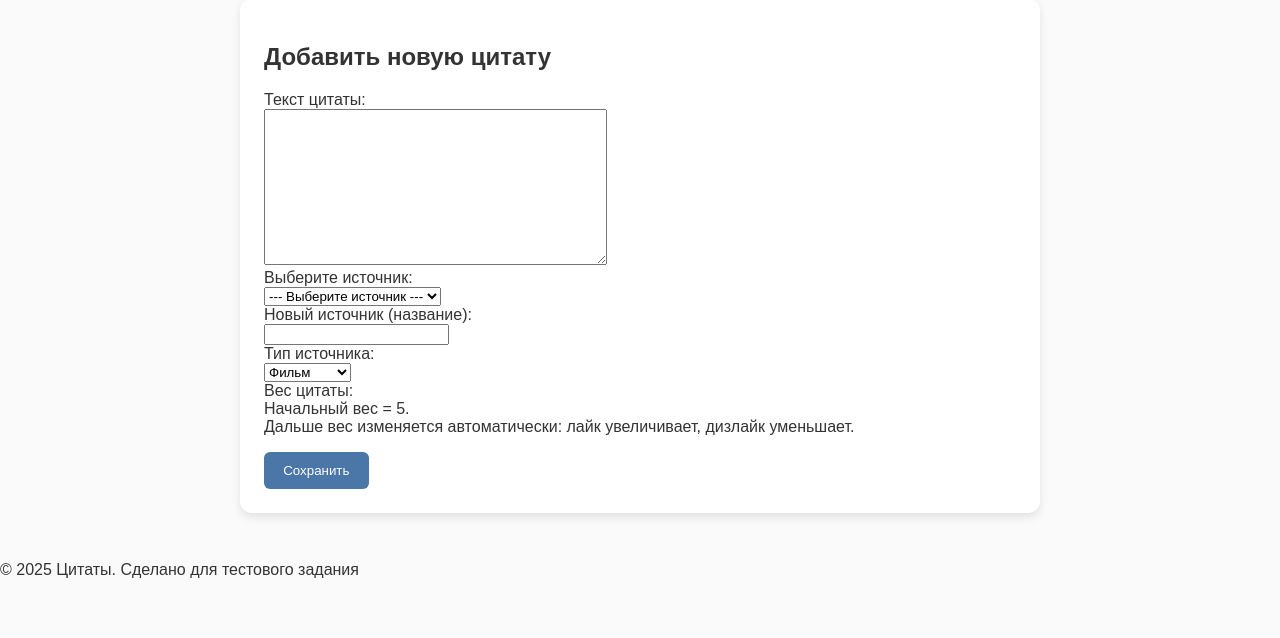
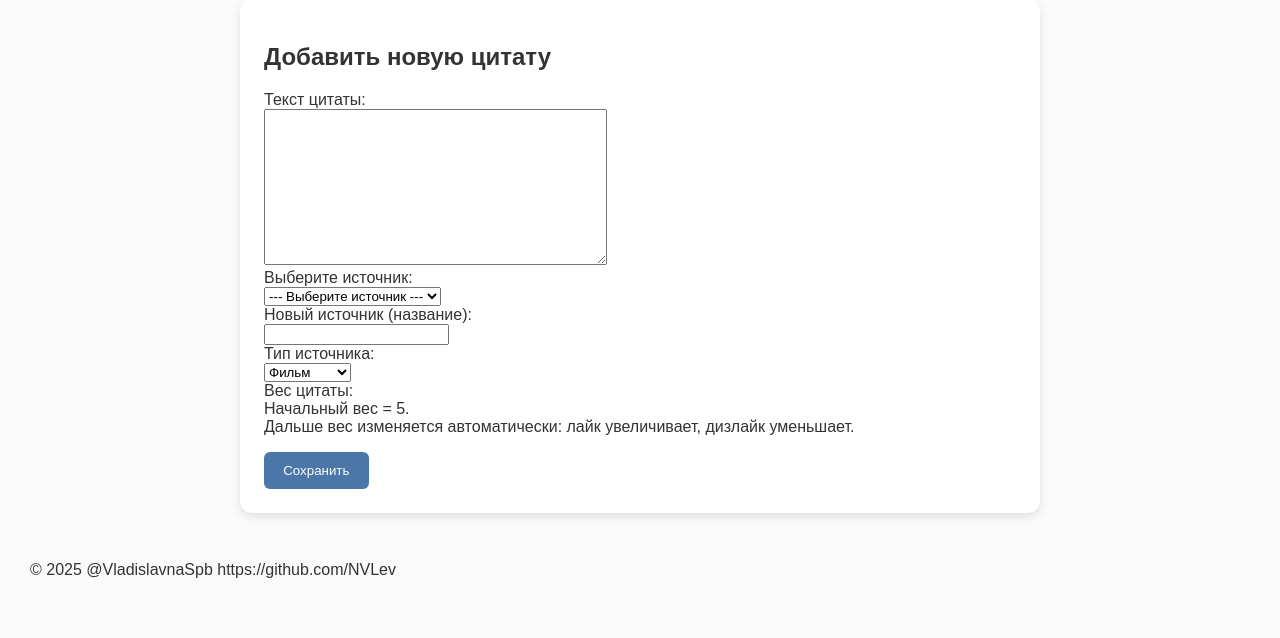
Before and after one commit to NVLev/quote_project_django, a Django app: page /quotes/add/ in a window 1280 px wide. Shown: the part 162-800 px from the top of the page. Run offline with Django 5.2, Linux system fonts and the light colour scheme; data that the repository does not hold is empty.

Commit message:
minor changes in Readme and footer

```diff
--- a/quotes/static/quotes/style.css
+++ b/quotes/static/quotes/style.css
@@ -23,6 +23,13 @@ header a {
 
 header a:hover {
     text-decoration: underline;
+}
+
+footer {
+    margin-left: 30px;
+    margin-top: 20px;
+    margin-bottom: 10px;
+    margin-right: 10px;
 }
 
 main {
--- a/quotes/templates/quotes/base.html
+++ b/quotes/templates/quotes/base.html
@@ -32,7 +32,7 @@
     </main>
 
     <footer>
-        <p>© 2025 Цитаты. Сделано для тестового задания</p>
+        <p>© 2025 @VladislavnaSpb  https://github.com/NVLev</p>
     </footer>
 </body>
 </html>
--- a/quotes/templates/quotes/index.html
+++ b/quotes/templates/quotes/index.html
@@ -28,7 +28,7 @@
 {% endif %}
 
 <div class="character-container" style="text-align:center; margin-top:30px;">
-    <img id="character" src="{% static 'quotes/img/read.png' %}" alt="Character" style="max-width:200px;">
+    <img id="character" src="{% static 'quotes/img/read1.png' %}" alt="Character" style="max-width:200px;">
 </div>
 
 
```
Also changed, not shown: README.md.
